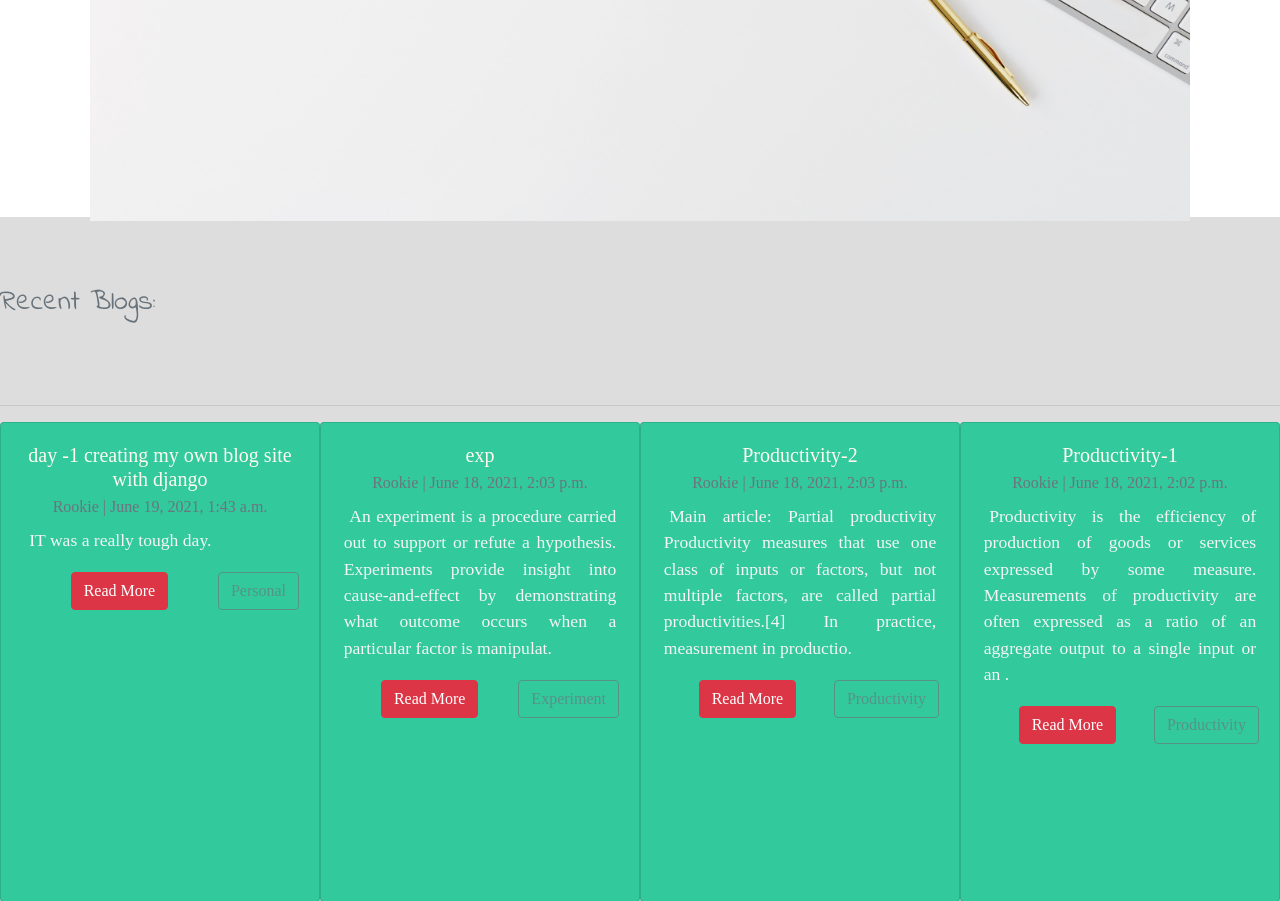
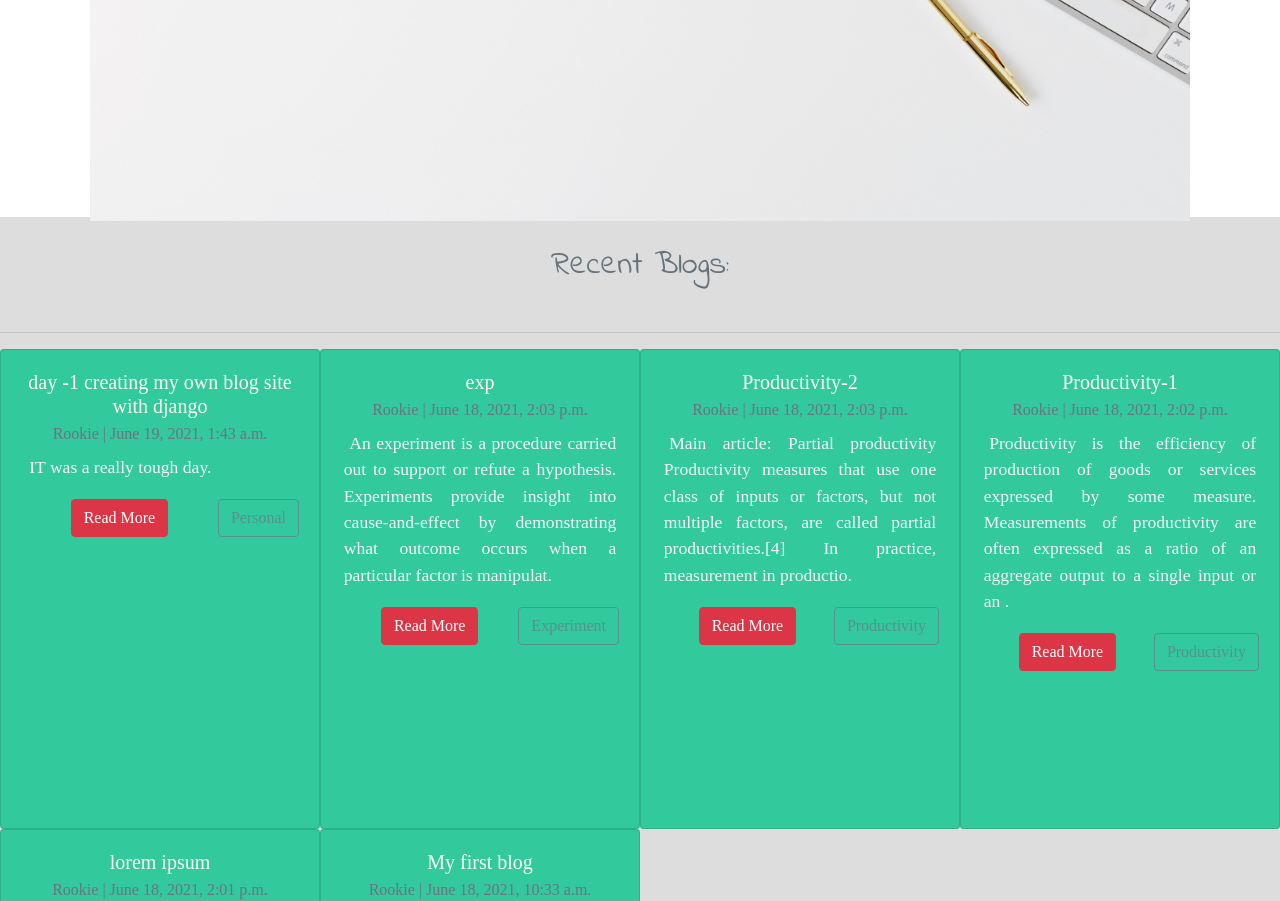
Before and after one commit to md-tonmoy007/Rookies-blog, a Django app: page / in a window 1280 px wide. Shown: the part 605-1506 px from the top of the page. Run offline with Django 3.2, Linux system fonts and the light colour scheme; data comes from the database, SQL or seed files in the repository; some libraries are stand-ins or nearby versions.

Commit message:
gave more styleing in home.html

```diff
--- a/blog/templates/blog/home.html
+++ b/blog/templates/blog/home.html
@@ -298,8 +298,8 @@
   </section>
   <!--end of banner-->
   <section>
-    <div class="caller" style="width:100%">
-      <h3>Recent Blogs:</h3>
+    <div class="caller" style="width:100%; text-align: center;">
+      <h4 style="padding: 30px; font-size: 2rem;">Recent Blogs:</h4>
       <hr>
     </div>
   </section>
```
